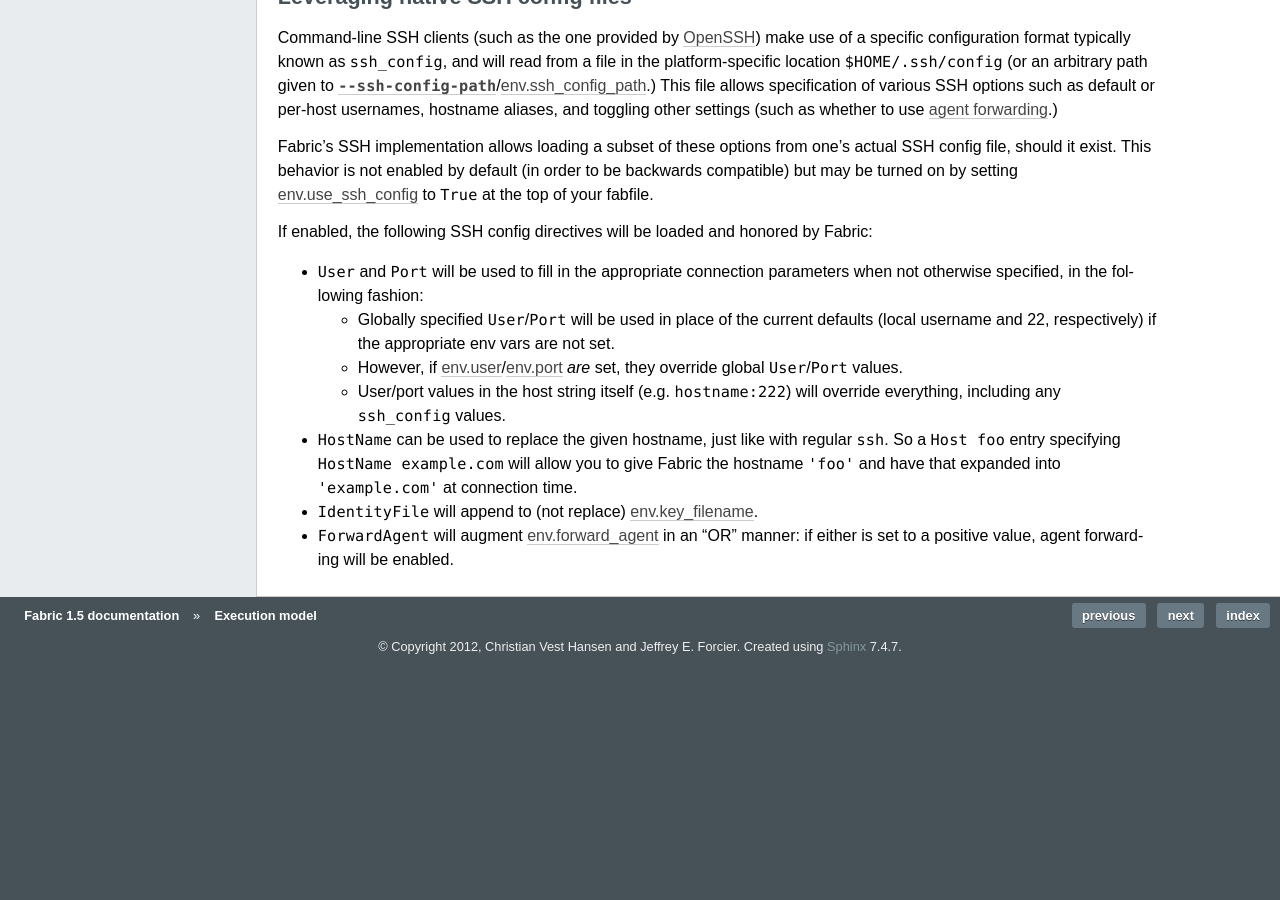
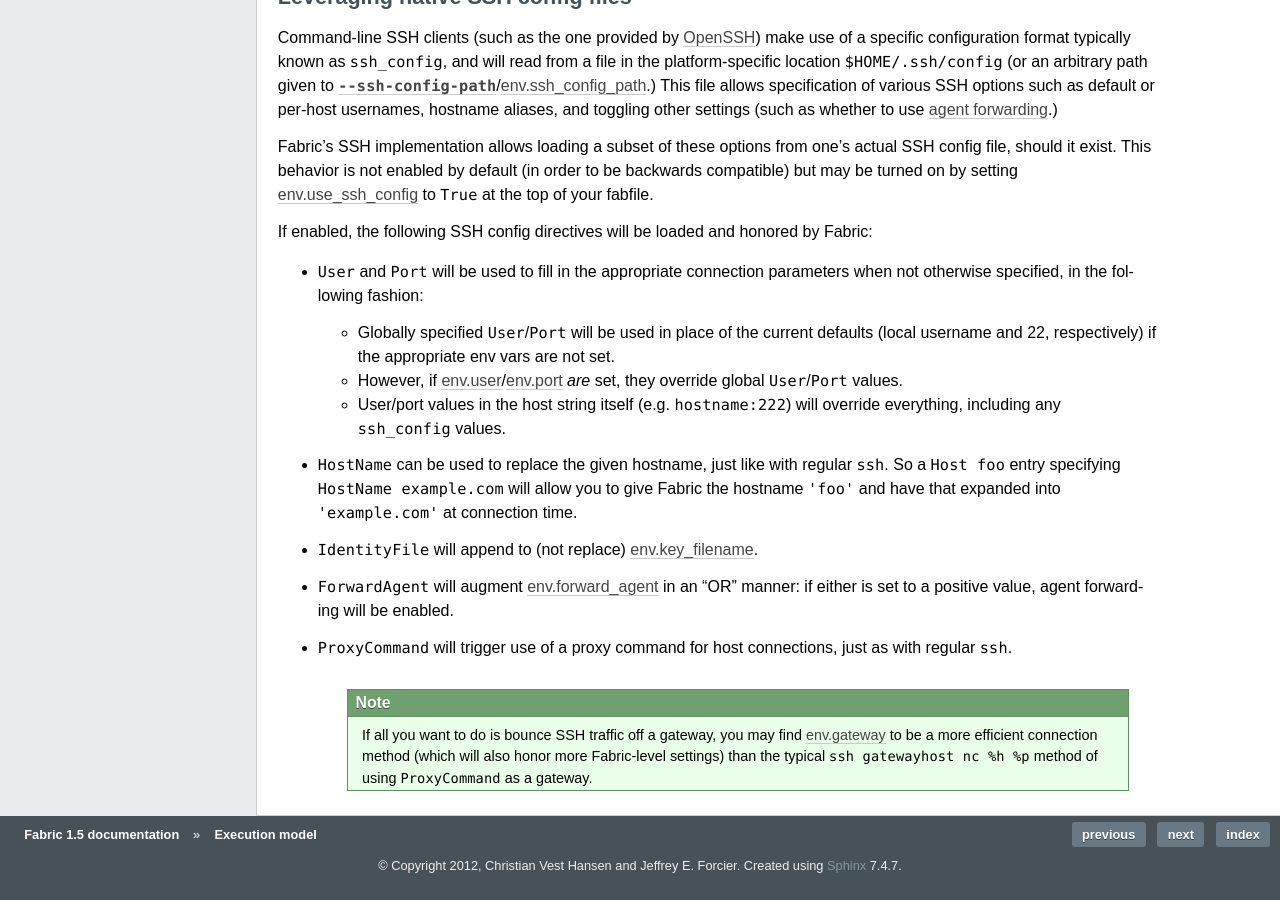
Before and after one commit to fabric/fabric, a Sphinx documentation site: the page built from docs/usage/execution.rst, in a window 1280 px wide and 900 px high, scrolled down 11151 px. Built offline with Sphinx 7.4.7, drawn with Linux system fonts in a browser that asks for light colours; before the commit the page ends 11833 px from its top, so only the background shows below that.

Commit message:
Add ProxyCommand to ssh_config usage docs

```diff
--- a/docs/usage/execution.rst
+++ b/docs/usage/execution.rst
@@ -708,3 +708,11 @@ If enabled, the following SSH config directives will be loaded and honored by Fa
 * ``ForwardAgent`` will augment :ref:`env.forward_agent <forward-agent>` in an
   "OR" manner: if either is set to a positive value, agent forwarding will be
   enabled.
+* ``ProxyCommand`` will trigger use of a proxy command for host connections,
+  just as with regular ``ssh``.
+
+  .. note::
+    If all you want to do is bounce SSH traffic off a gateway, you may find
+    :ref:`env.gateway <gateway>` to be a more efficient connection method
+    (which will also honor more Fabric-level settings) than the typical ``ssh
+    gatewayhost nc %h %p`` method of using ``ProxyCommand`` as a gateway.
```
